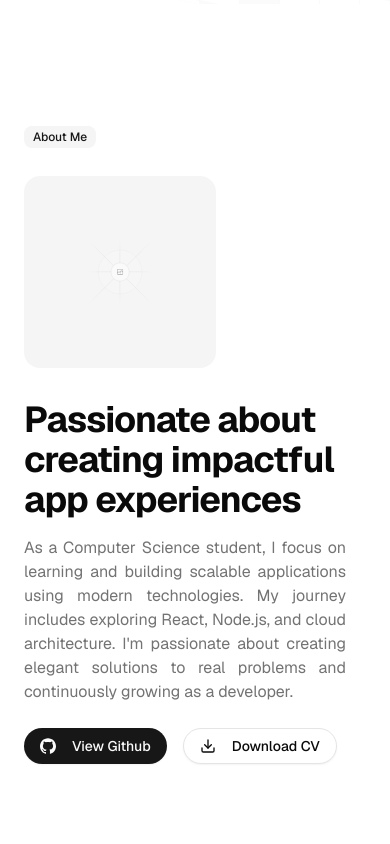
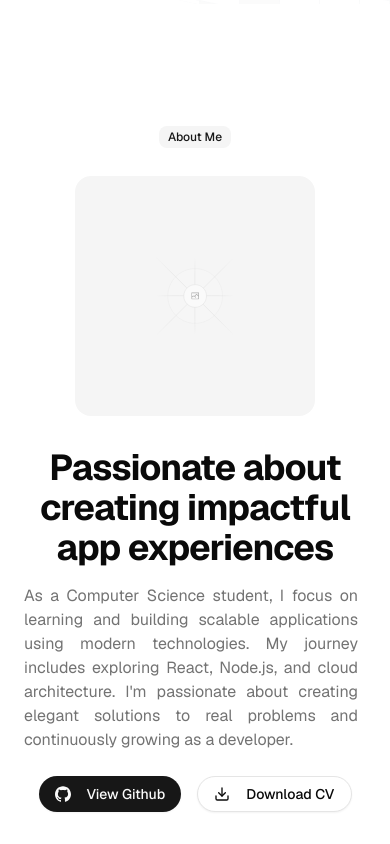
Before and after one commit to nicopranama/portfolio-nicopranama, a Next.js app: page / in a window 390 px wide. Shown: the part 840-1684 px from the top of the page. Built offline with nearby package versions, Linux system fonts and the light colour scheme.

Commit message:
feat(about): update description and improve responsiveness

```diff
--- a/components/about.tsx
+++ b/components/about.tsx
@@ -14,21 +14,21 @@ const About = () => {
           <ProfileImage className="hidden md:block" />
 
           {/* Content */}
-          <div className="flex-1 md:text-left">
-            <Badge variant="secondary" className="mb-4">
+          <div className="flex-1 text-center md:text-left">
+            <Badge variant="secondary" className="mb-4 mx-auto md:mx-0">
               About Me
             </Badge>
-            <ProfileImage className="mt-3 mb-8 block md:hidden" />
+            <ProfileImage className="mt-3 mb-8 block md:hidden mx-auto" />
             <h2 className="text-4xl font-bold mb-4 tracking-tight">
               Passionate about creating impactful app experiences
             </h2>
-            <p className="text-muted-foreground mb-6 mr-5 text-justify">
+            <p className="text-muted-foreground mb-6 mr-2 text-justify">
               As a Computer Science student, I focus on learning and building
               scalable applications using modern technologies. My journey includes
               exploring React, Node.js, and cloud architecture. I&apos;m passionate about
               creating elegant solutions to real problems and continuously growing as a developer.
             </p>
-            <div className="flex flex-wrap gap-4 justify-start">
+            <div className="flex flex-wrap gap-4 justify-center md:justify-start">
               <Button asChild className="rounded-full">
                 <a
                   href="https://github.com/nicopranama"
@@ -57,7 +57,7 @@ const ProfileImage = ({
   className,
   ...props
 }: HTMLAttributes<HTMLDivElement>) => (
-  <div className={cn("mt-10 w-48 h-48 md:w-64 md:h-64", className)} {...props}>
+  <div className={cn("mt-10 w-60 h-60 md:w-64 md:h-64", className)} {...props}>
     <div className="relative w-full h-full rounded-2xl overflow-hidden bg-accent">
       <Image src="/placeholder.svg" alt="" className="object-cover" fill />
     </div>
```
